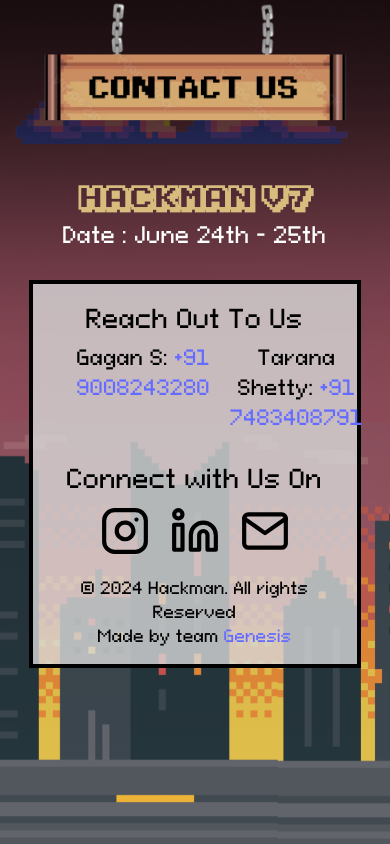
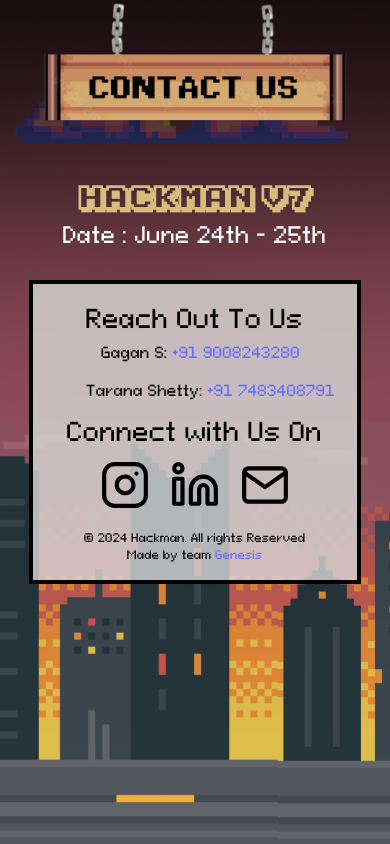
Before and after one commit to Genesis-ISE-DSCE/hackmanv7, a React (Vite) app in the folder frontend/: page / in a window 390 px wide. Shown: the part 1688-2532 px from the top of the page. Built offline with nearby package versions, Linux system fonts and the light colour scheme; a web font is replaced by a local one.

Commit message:
contacts made responsive

```diff
--- a/frontend/src/Components/About.jsx
+++ b/frontend/src/Components/About.jsx
@@ -36,7 +36,7 @@ function About() {
             Date : June 24th - 25th
           </h4>
           <div className="content-box container-md container-sm">
-              <p className="p-3 small-text" style={{color: "black", letterSpacing:"0.5px",wordSpacing:"1px"}}>
+              <p className="p-3 small-text" style={{color: "black", letterSpacing:"0.5px", wordSpacing:"1px"}}>
               HackMan v.7 is an Inter College, extravagant 24-hour Hackathon,
               hosted by the Department of ISE, Dayananda Sagar College of
               Engineering (DSCE), Bangalore. We give the brightest of minds a
--- a/frontend/src/Components/Footer.jsx
+++ b/frontend/src/Components/Footer.jsx
@@ -38,14 +38,14 @@ function Footer() {
             Date : June 24th - 25th
           </h4>
 
-    <div className="content-box container-md container-sm">
+    <div className="content-box small-text container-md container-sm">
 
         <div>
                     <h2 style={{ fontFamily: 'pixeloidsans-bold', color: "black", paddingTop:'20px'}}>Reach Out To Us</h2>
         </div>
 
-        <div style={{ color: "black", fontSize: 20 }}>
-            <ul style={{ listStyle: 'none', display: 'flex' }}>
+        <div className="small-text" style={{ color: "black", fontSize: "1.3em" }}>
+            <ul style={{ listStyle: 'none'}}>
                 <li>
                     <p style={{paddingRight:'20px'}}>Gagan S: <a href="tel:">+91 9008243280</a></p>
                 </li>
```
Also changed, not shown: frontend/src/Css/footer.css (renamed from frontend/src/Components/footer.css), frontend/src/assets/board-about.png.
